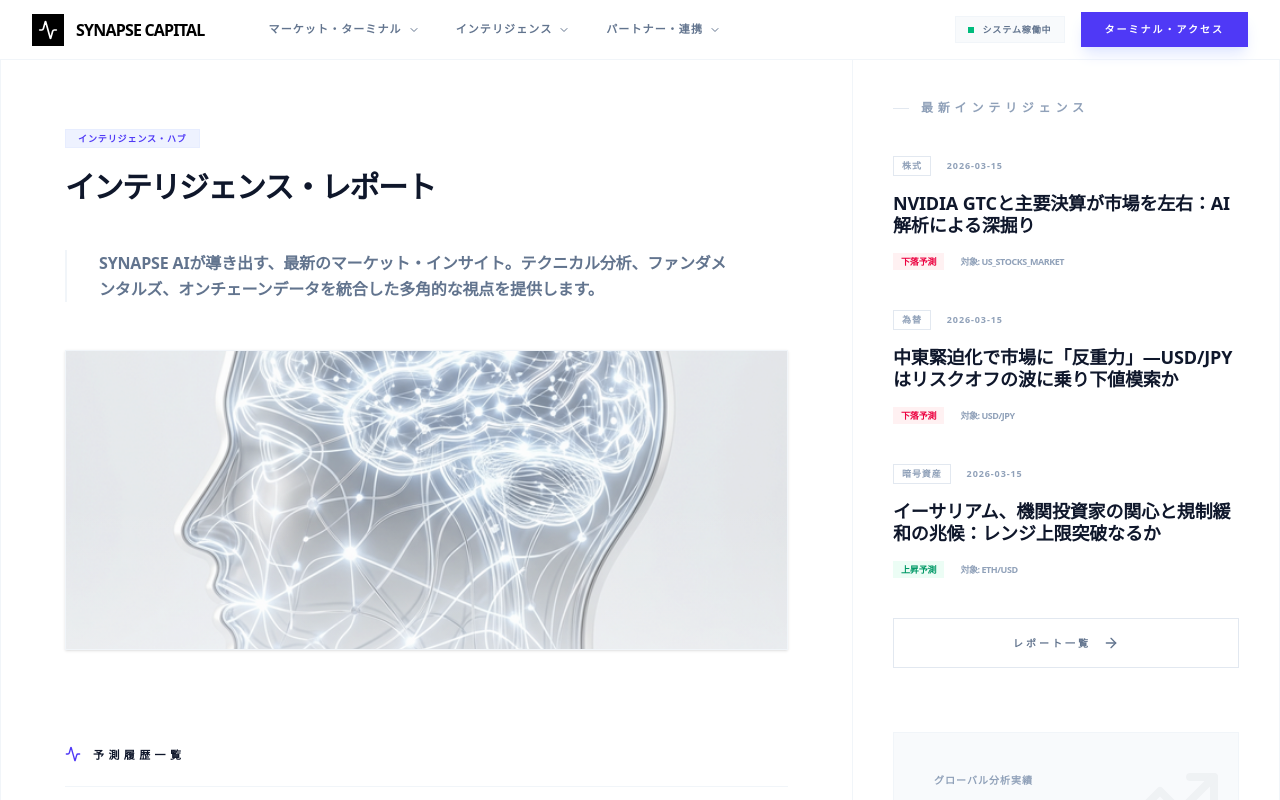
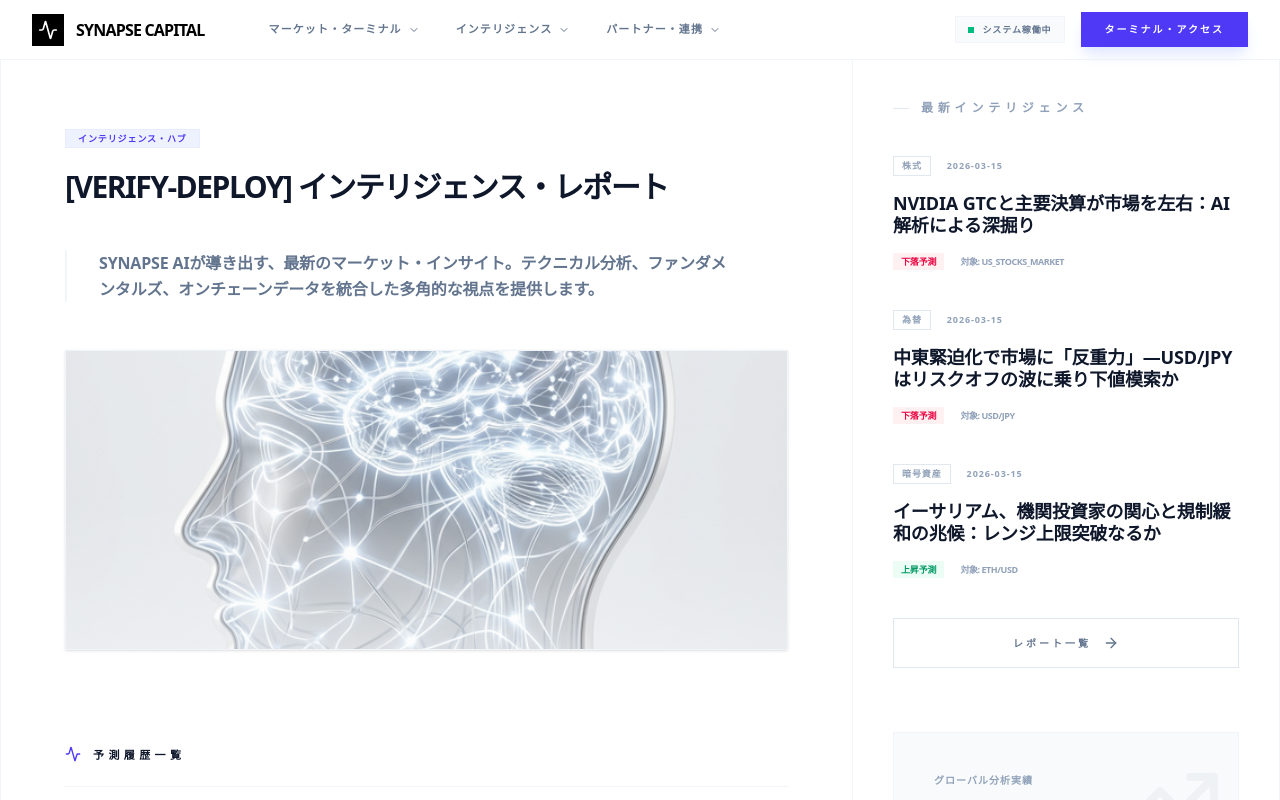
Before and after one commit to noriyuki007/synapse-capital-frontend, a Next.js app: page /ja/reports in a window 1280 px wide. Shown: the top 800 px of the page. Built offline with nearby package versions, Linux system fonts and the light colour scheme.

Commit message:
debug: add deployment verification marker to reports page

```diff
--- a/src/app/ja/reports/page.tsx
+++ b/src/app/ja/reports/page.tsx
@@ -28,7 +28,7 @@ export default async function ReportsPage() {
                                 インテリジェンス・ハブ
                             </div>
                             <h1 className="text-2xl md:text-3xl font-black text-slate-900 tracking-tighter leading-none font-sans uppercase whitespace-nowrap">
-                                インテリジェンス・レポート
+                                [VERIFY-DEPLOY] インテリジェンス・レポート
                             </h1>
                         </div>
 
```
